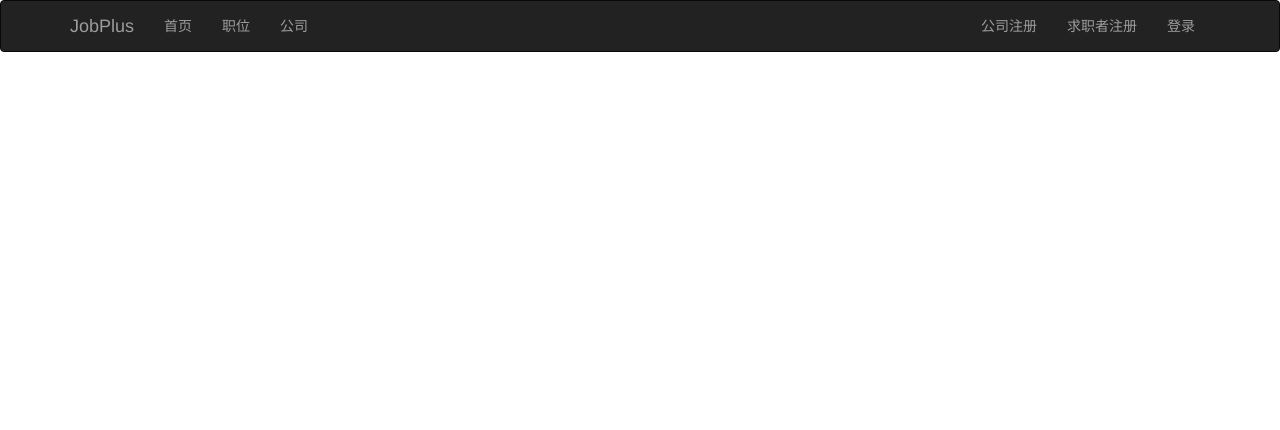
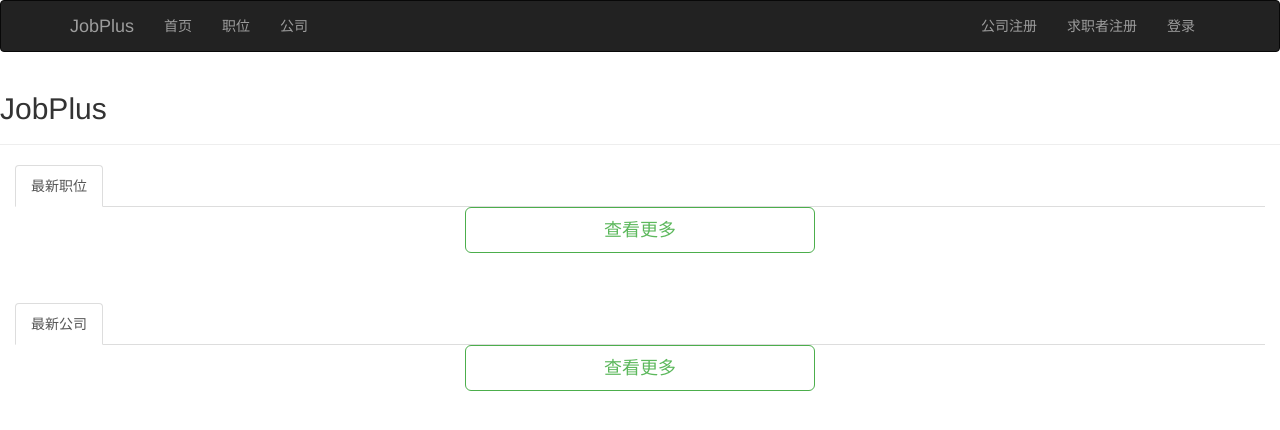
Before and after one commit to xiaotiepi/jobplus9-9, a Flask app: page / in a window 1280 px wide. Shown: the top 430 px of the page. Run offline with Flask 2, Linux system fonts and the light colour scheme.

Commit message:
- 修改main.css 并在base.html中引入 - 完善index.html

```diff
--- a/jobplus/jobplus/static/main.css
+++ b/jobplus/jobplus/static/main.css
@@ -0,0 +1,112 @@
+.form {
+  width: 400px;
+  margin: 0 auto;
+}
+
+a,
+a:hover,
+a:visited {
+  cursor: pointer;
+  color: #333;
+  text-decoration: none !important;
+}
+
+.nav-pagination {
+  text-align: center;
+  clear: both;
+}
+
+.job-list,
+.company-list {
+  margin-top: 15px;
+}
+
+.job-box {
+    padding: 13px;
+    border: solid 1px #ddd;
+    border-radius: 5px;
+    margin-bottom: 15px;
+}
+
+.list-title {
+  margin: 0 15px;
+}
+
+.company-item {
+  text-align: center;
+}
+
+.header {
+    padding: 0;
+}
+
+.list-more {
+    text-align: center;
+    margin-bottom: 50px;
+}
+
+a.list-more-btn {
+    padding: 10px 138px;
+	color: #5cb85c;
+    background-color: #fff;
+}
+
+.footer {
+  clear: both;
+  border-top: 1px solid #eee;
+  padding: 16px 0 24px;
+  margin-top: 15px;
+  color: #999;
+  font-size: 14px;
+ }
+
+ .company-meta {
+    color: #999;
+ }
+
+ .company-detail {
+  margin: 30px 0;
+  font-size: 15px;
+ }
+
+ .job-detail {
+  font-size: 15px;
+  margin-bottom: 50px;
+ }
+
+
+.job-item {
+    border: 1px solid #eee;
+    border-left: 5px solid #00b38a;
+    padding: 15px 10px;
+    margin-bottom: 15px;
+}
+
+.job-salary {
+  color: #fd5f39;
+}
+
+.job-meta,
+.timesince {
+  color: #999;
+}
+
+.timesince {
+    font-size: 12px;
+}
+
+a.dilivery-btn {
+    padding: 10px 30px;
+	color: #5cb85c;
+    background-color: #eee;
+}
+
+.btn-admin {
+	width: 100%;
+    background-color: #ffffff;
+    margin-bottom: 5px;
+}
+
+a.btn-admin {
+    color: #5cb85c;
+}
--- a/jobplus/jobplus/templates/base.html
+++ b/jobplus/jobplus/templates/base.html
@@ -4,6 +4,7 @@
     <meta charset="UTF-8">
     <title>{% block title %} {% endblock%} </title>
     <link rel="stylesheet" href="https://cdn.jsdelivr.net/npm/bootstrap@3.3.7/dist/css/bootstrap.min.css">
+    <link rel="stylesheet" href="{{ url_for('static', filename='main.css') }}">
 </head>
 <body>
     <nav class="navbar navbar-inverse">
--- a/jobplus/jobplus/templates/index.html
+++ b/jobplus/jobplus/templates/index.html
@@ -1,4 +1,21 @@
 {% extends "base.html" %}
 {% block title %}Home{% endblock %}
 {% block body %}
+<div class="projects-header page-header">
+    <h2>JobPlus</h2>
+</div>
+<ul class="nav nav-tabs list-title">
+  <li role="presentation" class="active"><a href="#">最新职位</a></li>
+</ul>
+<!--链接职位列表的链接-->
+<p class="list-more">
+<a href="#" class="btn btn-success btn-lg list-more-btn">查看更多</a>
+</p>
+<ul class="nav nav-tabs list-title">
+  <li role="presentation" class="active"><a href="#">最新公司</a></li>
+</ul>
+<!--链接公司列表的链接-->
+<p class="list-more">
+<a href="#" class="btn btn-success btn-lg list-more-btn">查看更多</a>
+</p>
 {% endblock %}
```
